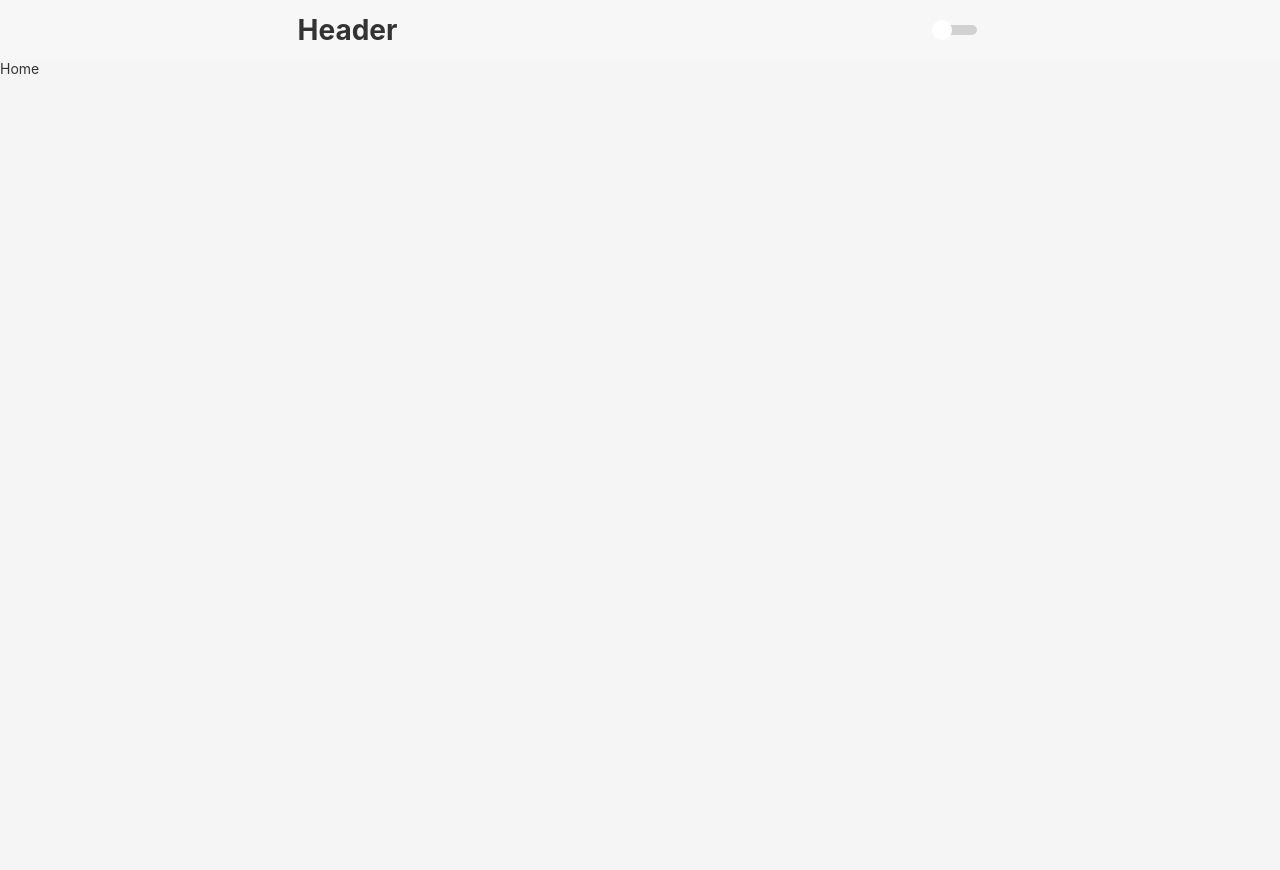
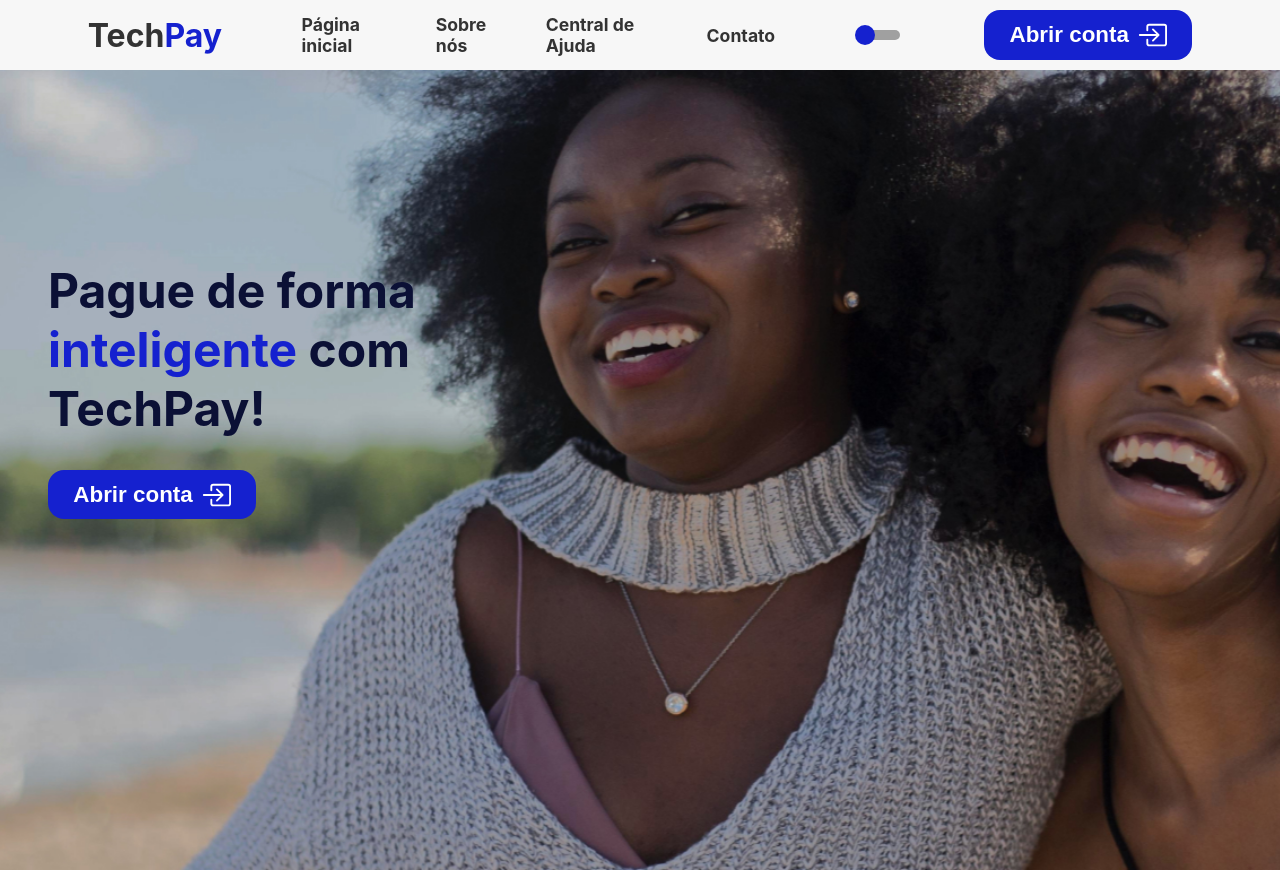
Before and after one commit to rafaelmachadobr/techpay, a React (Create React App) app: page / in a window 1280 px wide. Before the commit the page ends 800 px from the top, so only its background shows below. Built offline with nearby package versions, Linux system fonts and the light colour scheme.

Commit message:
Section Home

```diff
--- a/src/App.jsx
+++ b/src/App.jsx
@@ -6,7 +6,6 @@ import light from "./styles/themes/light";
 import dark from "./styles/themes/dark";
 
 import { GlobalStyle } from "./styles/global";
-import Header from "./components/Header";
 
 function App() {
   const [theme, setTheme] = usePersistedState("theme", light);
@@ -18,8 +17,7 @@ function App() {
   return (
     <ThemeProvider theme={theme}>
       <GlobalStyle />
-      <Header toggleTheme={toggleTheme} />
-      <RoutesApp />
+      <RoutesApp toggleTheme={toggleTheme} />
     </ThemeProvider>
   );
 }
--- a/src/components/Header/index.jsx
+++ b/src/components/Header/index.jsx
@@ -4,13 +4,32 @@ import { ThemeContext } from "styled-components";
 import { shade } from "polished";
 
 import { Container } from "./styles";
+import { Button } from "../ui/Button/styles";
+import { BsBoxArrowInRight } from "react-icons/bs";
 
 export default function Header({ toggleTheme }) {
   const { colors, title } = useContext(ThemeContext);
 
   return (
     <Container>
-      <h1>Header</h1>
+      <h1>
+        Tech<span>Pay</span>
+      </h1>
+
+      <ul>
+        <li>
+          <a href="/">Página inicial</a>
+        </li>
+        <li>
+          <a href="/">Sobre nós</a>
+        </li>
+        <li>
+          <a href="/">Central de Ajuda</a>
+        </li>
+        <li>
+          <a href="/">Contato</a>
+        </li>
+      </ul>
 
       <Switch
         onChange={toggleTheme}
@@ -20,9 +39,14 @@ export default function Header({ toggleTheme }) {
         height={10}
         width={40}
         handleDiameter={20}
-        offColor={shade(0.15, colors.primary)}
+        offHandleColor="#1521CF"
+        offColor={shade(0.35, colors.primary)}
         onColor="#1521CF"
       />
+      <Button href="#">
+        Abrir conta
+        <BsBoxArrowInRight size={30} />
+      </Button>
     </Container>
   );
 }
--- a/src/components/Header/styles.jsx
+++ b/src/components/Header/styles.jsx
@@ -2,11 +2,56 @@ import styled from "styled-components";
 
 export const Container = styled.header`
   width: 100%;
-  height: 60px;
+  height: 70px;
   background: ${(props) => props.theme.colors.primary};
   display: flex;
   align-items: center;
   justify-content: space-around;
   color: ${(props) => props.theme.colors.text};
-  padding: 0 30px;
+  padding: 0 3rem;
+
+  ul {
+    display: flex;
+    align-items: center;
+    justify-content: space-around;
+    list-style: none;
+    width: 40%;
+    gap: 2rem;
+    color: ${(props) => props.theme.colors.text};
+
+    li {
+      font-size: 1.1rem;
+      font-weight: 700;
+      transition: all 0.2s ease-in;
+      cursor: pointer;
+
+      a {
+        color: ${(props) => props.theme.colors.text};
+
+        &:hover {
+          color: #1521cf;
+        }
+      }
+
+      &:hover {
+        transform: scale(1.1);
+      }
+    }
+  }
+
+  h1 {
+    font-size: 2rem;
+    font-weight: 700;
+    color: ${(props) => props.theme.colors.text};
+    cursor: pointer;
+    transition: all 0.2s ease-in;
+
+    span {
+      color: #1521cf;
+    }
+
+    &:hover {
+      transform: scale(1.1);
+    }
+  }
 `;
--- /dev/null
+++ b/src/components/ui/Button/index.jsx
@@ -0,0 +1,5 @@
+import { Button } from "./styles";
+
+export default function ButtonComponent({ children, ...rest }) {
+  return <Button {...rest}>{children}</Button>;
+}
--- /dev/null
+++ b/src/components/ui/Button/styles.jsx
@@ -0,0 +1,21 @@
+import styled from "styled-components";
+
+export const Button = styled.button`
+  width: 13rem;
+  border: none;
+  border-radius: 1rem;
+  background-color: #1521cf;
+  color: #fff;
+  font-size: 1.4rem;
+  font-weight: 700;
+  transition: all 0.2s ease-in-out;
+  display: flex;
+  align-items: center;
+  justify-content: center;
+  gap: 0.5rem;
+  padding: 0.6rem 0;
+
+  &:hover {
+    background-color: #0b1035;
+  }
+`;
--- a/src/pages/Home/index.jsx
+++ b/src/pages/Home/index.jsx
@@ -1,7 +1,25 @@
-export default function Home() {
+import Header from "../../components/Header";
+import { Button } from "../../components/ui/Button/styles";
+
+import { ContainerHome } from "./styles";
+
+import { BsBoxArrowInRight } from "react-icons/bs";
+
+export default function Home({ toggleTheme }) {
   return (
     <>
-      <div>Home</div>
+      <Header toggleTheme={toggleTheme} />
+      <ContainerHome>
+        <div>
+          <h1>
+            Pague de forma <span>inteligente</span> com TechPay!
+          </h1>
+          <Button href="#">
+            Abrir conta
+            <BsBoxArrowInRight size={30} />
+          </Button>
+        </div>
+      </ContainerHome>
     </>
   );
 }
--- /dev/null
+++ b/src/pages/Home/styles.jsx
@@ -0,0 +1,32 @@
+import styled from "styled-components";
+
+import Background from "../../assets/bg-home.jpg";
+
+export const ContainerHome = styled.section`
+  width: 100%;
+  height: 100vh;
+  background-image: url(${Background});
+  background-size: cover;
+  background-position: center;
+  background-repeat: no-repeat;
+  display: flex;
+  flex-direction: column;
+  justify-content: center;
+  padding: 0 3rem;
+
+  div {
+    width: 100%;
+    max-width: 500px;
+    margin-bottom: 10rem;
+  }
+
+  h1 {
+    font-size: 3rem;
+    color: ${(props) => (props.theme.title === "dark" ? "#fff" : "#0B1035")};
+    margin-bottom: 2rem;
+  }
+
+  span {
+    color: #1521cf;
+  }
+`;
--- a/src/routes.jsx
+++ b/src/routes.jsx
@@ -2,11 +2,12 @@ import { BrowserRouter, Routes, Route } from "react-router-dom";
 
 import Home from "./pages/Home";
 
-export default function RoutesApp() {
+export default function RoutesApp({ toggleTheme }) {
   return (
     <BrowserRouter>
       <Routes>
-        <Route path="/" element={<Home />} />
+        <Route path="/" element={<Home toggleTheme={toggleTheme} />} />
+        <Route path="*" element={<h1>Not Found</h1>} />
       </Routes>
     </BrowserRouter>
   );
--- a/src/styles/themes/dark.jsx
+++ b/src/styles/themes/dark.jsx
@@ -2,6 +2,7 @@ const darkTheme = {
     title: "dark",
     colors: {
       primary: "#333",
+      secondary: "#F7F7F7",
 
       background: "#222",
       text: "#fff",
--- a/src/styles/themes/light.jsx
+++ b/src/styles/themes/light.jsx
@@ -2,6 +2,7 @@ const light = {
   title: "light",
   colors: {
     primary: "#F7F7F7",
+    secondary: "#0B1035",
 
     background: "#f5f5f5",
     text: "#333",
```
